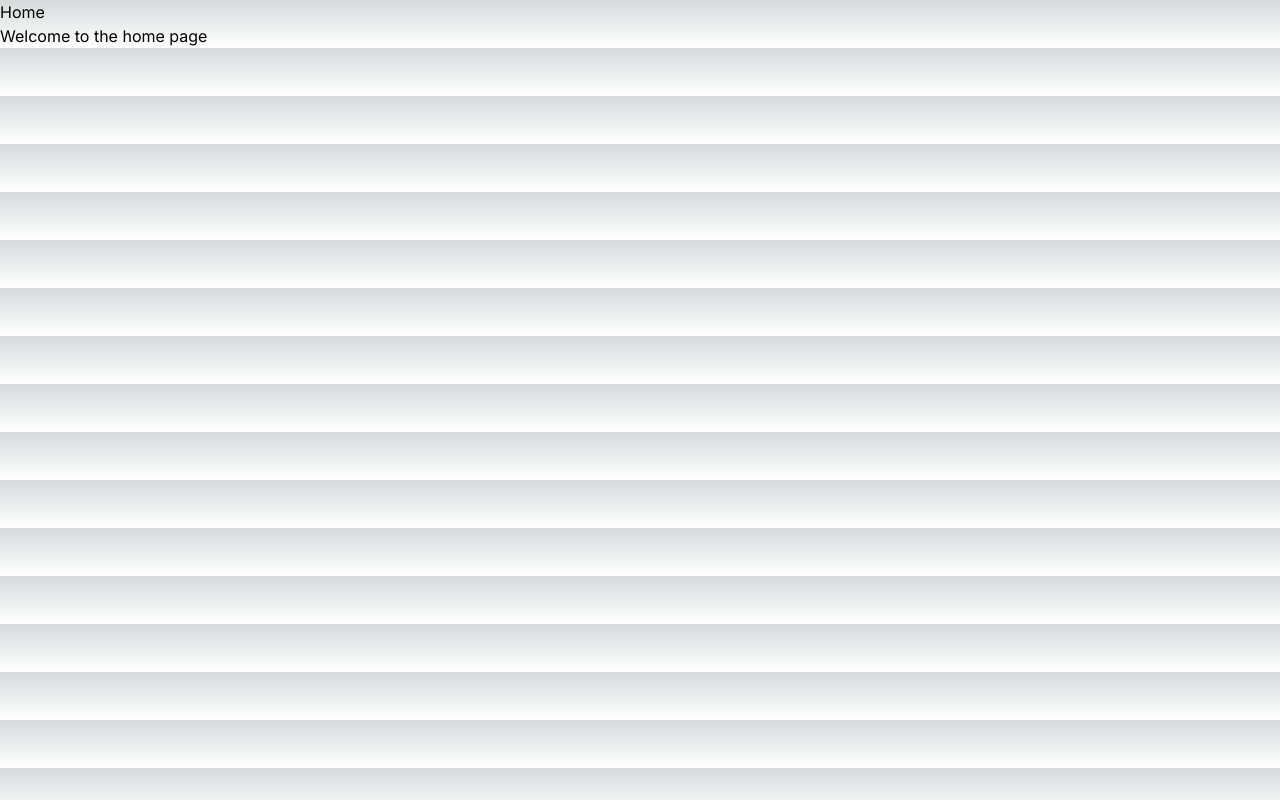
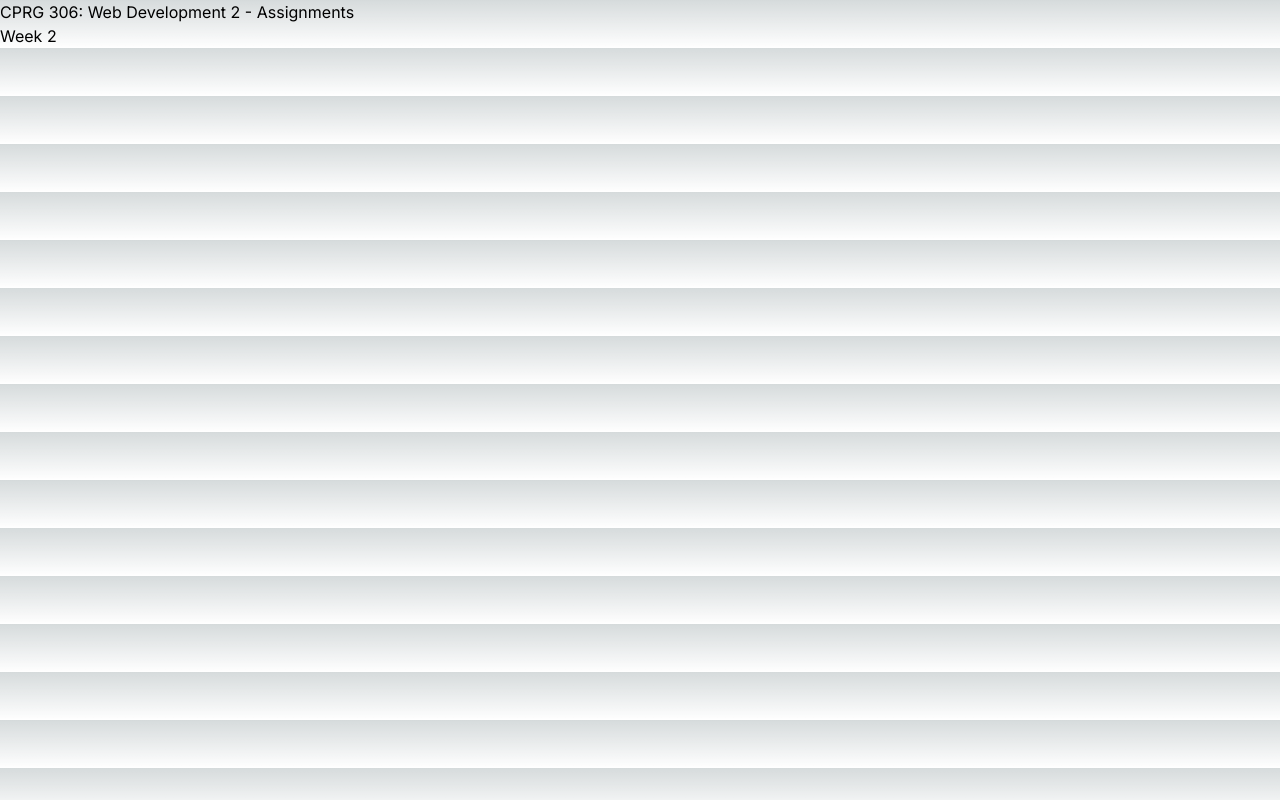
Before and after one commit to sebgualtero/cprg306-assignments, a Next.js app: page / in a window 1280 px wide. Built offline with nearby package versions, Linux system fonts and the light colour scheme.

Commit message:
Assignment Week 2

```diff
--- a/app/page.js
+++ b/app/page.js
@@ -1,10 +1,11 @@
 import Image from "next/image";
+import Link from "next/link";
 
 export default function Home() {
   return (
     <main>
-      <h1>Home</h1>
-      <p>Welcome to the home page</p>
+      <h1>CPRG 306: Web Development 2 - Assignments</h1>
+      <Link href="./week-2">Week 2</Link>
     </main>
   );
 }
--- a/app/week-2/page.js
+++ b/app/week-2/page.js
@@ -0,0 +1,10 @@
+import StudentInfo from "./student-info";
+
+export default function Page() {
+  return (
+    <main>
+      <h1>Shopping List</h1>
+      <StudentInfo />
+    </main>
+  );
+}
--- /dev/null
+++ b/app/week-2/student-info.js
@@ -0,0 +1,12 @@
+import Link from "next/link";
+
+export default function StudentInfo() {
+  return (
+    <div>
+      <p>Juan Sebastian Gualtero</p>
+      <Link href="https://github.com/sebgualtero/cprg306-assignments">
+        GitHub Repository
+      </Link>
+    </div>
+  );
+}
```
